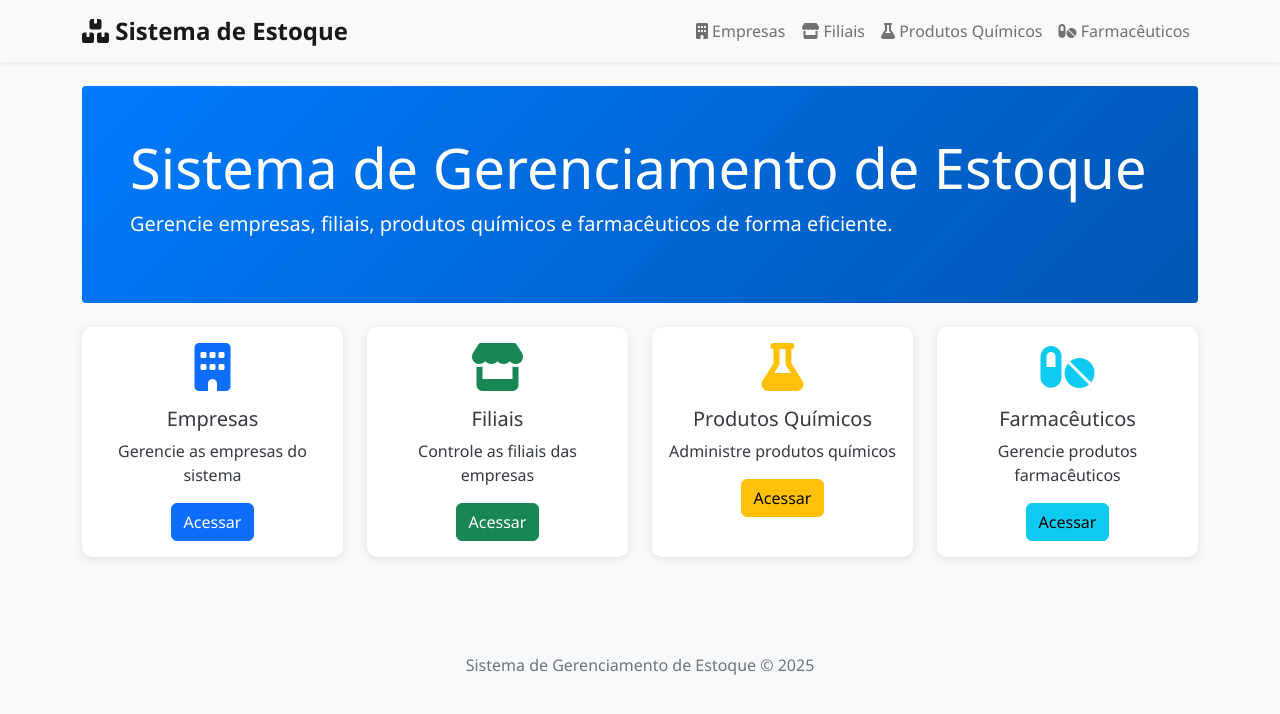
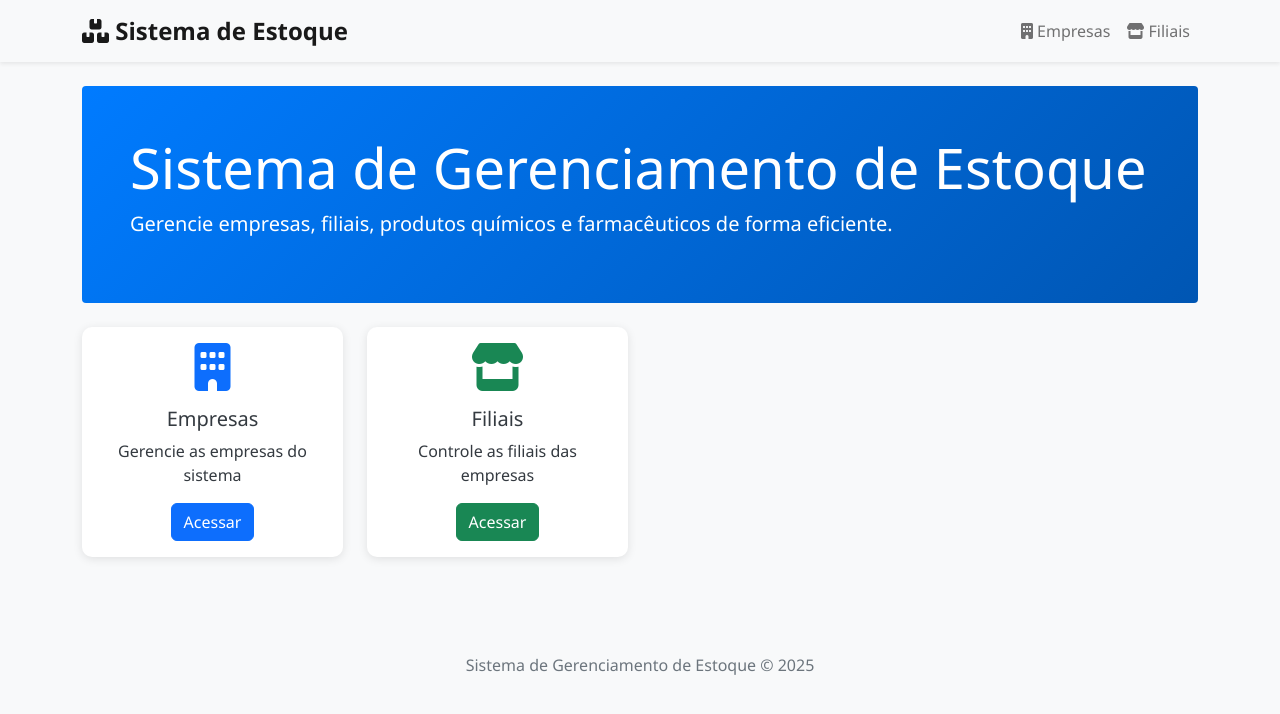
Before and after one commit to DiceRunner714/T5.5-M_Gerenciamento_Estoque, a Django app: page / in a window 1280 px wide. Shown: the top 714 px of the page. Run offline with Django 4.2, Linux system fonts and the light colour scheme.

Commit message:
feat: remove paginas desnecessarias

```diff
--- a/estoque/frontend/templates/base.html
+++ b/estoque/frontend/templates/base.html
@@ -30,16 +30,6 @@
                             <i class="fas fa-store"></i> Filiais
                         </a>
                     </li>
-                    <li class="nav-item">
-                        <a class="nav-link" href="{% url 'produto_list' %}">
-                            <i class="fas fa-flask"></i> Produtos Químicos
-                        </a>
-                    </li>
-                    <li class="nav-item">
-                        <a class="nav-link" href="{% url 'farmaceutico_list' %}">
-                            <i class="fas fa-pills"></i> Farmacêuticos
-                        </a>
-                    </li>
                 </ul>
             </div>
         </div>
--- a/estoque/frontend/templates/home.html
+++ b/estoque/frontend/templates/home.html
@@ -34,27 +34,5 @@
             </div>
         </div>
     </div>
-
-    <div class="col-md-3 mb-4">
-        <div class="card h-100 text-center">
-            <div class="card-body">
-                <i class="fas fa-flask fa-3x text-warning mb-3"></i>
-                <h5 class="card-title">Produtos Químicos</h5>
-                <p class="card-text">Administre produtos químicos</p>
-                <a href="{% url 'produto_list' %}" class="btn btn-warning">Acessar</a>
-            </div>
-        </div>
-    </div>
-
-    <div class="col-md-3 mb-4">
-        <div class="card h-100 text-center">
-            <div class="card-body">
-                <i class="fas fa-pills fa-3x text-info mb-3"></i>
-                <h5 class="card-title">Farmacêuticos</h5>
-                <p class="card-text">Gerencie produtos farmacêuticos</p>
-                <a href="{% url 'farmaceutico_list' %}" class="btn btn-info">Acessar</a>
-            </div>
-        </div>
-    </div>
 </div>
 {% endblock %}
```
